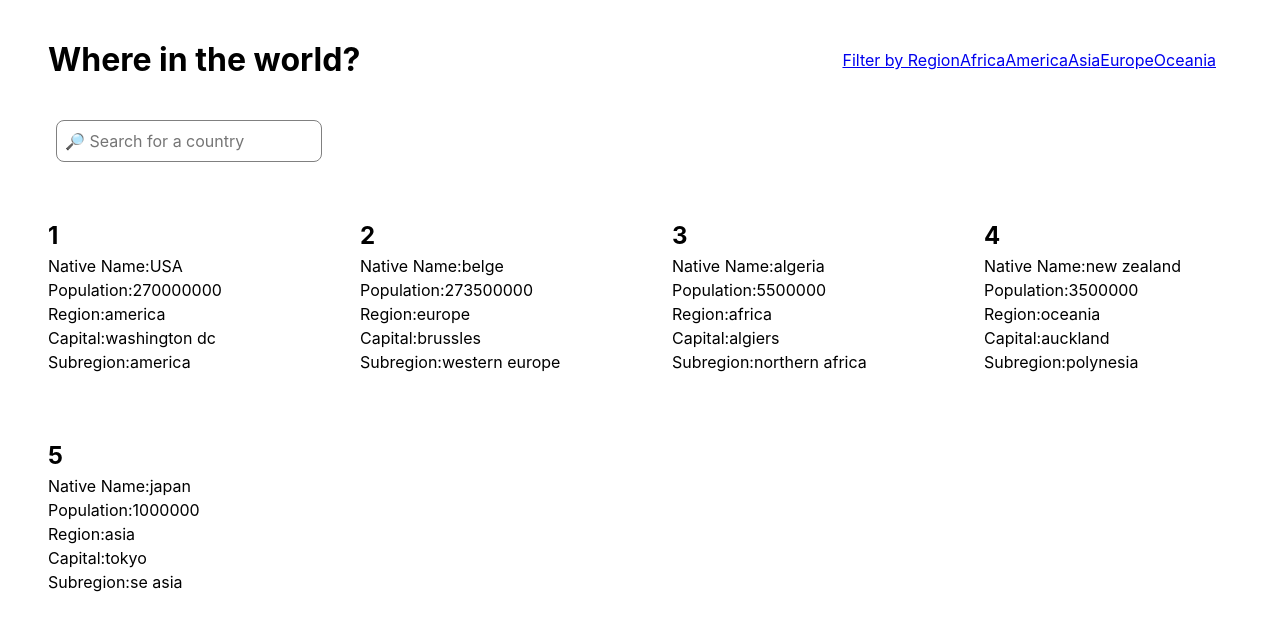
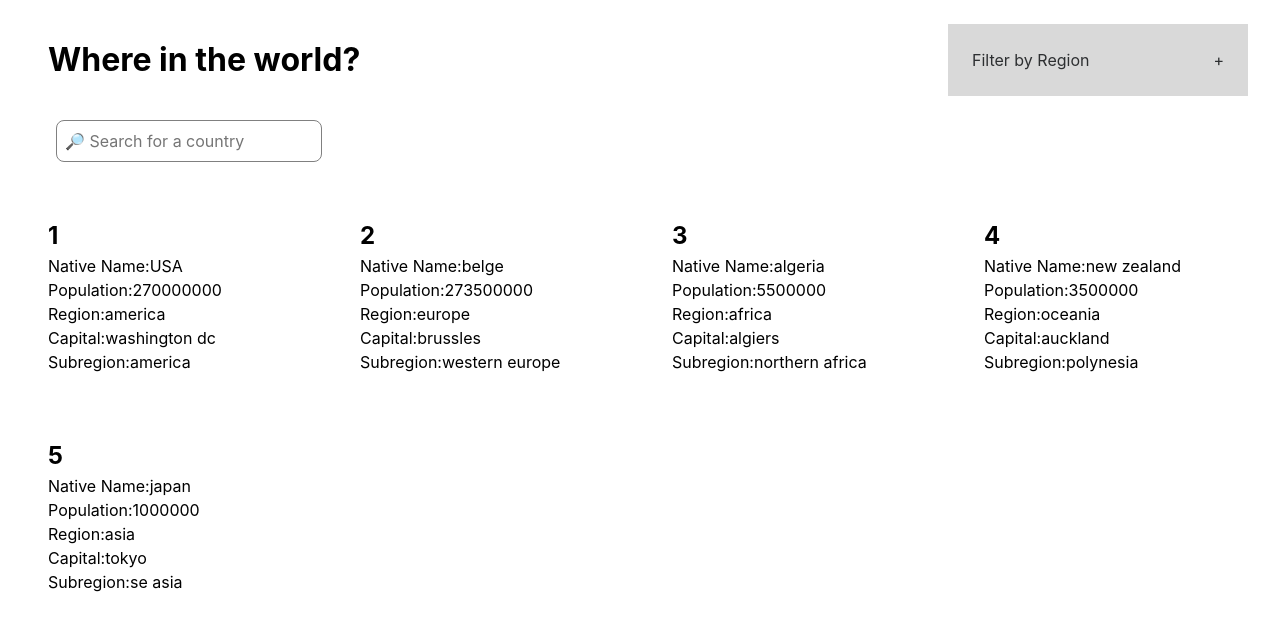
Before and after one commit to misathemeb/rest-countries, a React (Create React App) app in the folder countries-FE/: page / in a window 1280 px wide. Shown: the top 630 px of the page. Built offline with nearby package versions, Linux system fonts and the light colour scheme.

Commit message:
implemented nav dropdown

```diff
--- a/countries-FE/src/components/Header/header.css
+++ b/countries-FE/src/components/Header/header.css
@@ -1,5 +1,5 @@
 
-.Title, .nav  {
+.Title  {
     padding: 1.5em 2em;
     display: flex;
     justify-content: space-between;
@@ -10,12 +10,66 @@ h1 {
     padding: 0 0.5em;
 }
 
-a.nav {
-    text-decoration: none;
-}
-
 a.title {
     text-decoration: none;
     cursor: pointer;
     color: black;
 }
+
+li a {
+    text-decoration : none;
+    color : #2d2f31;
+    list-style: none;
+}
+
+.nav {
+    width : 300px;
+    background: #d9d9d9;
+  }
+
+  .span-nav {
+    padding : 1.5em;
+    border-radius: 20px;
+    color : #2d2f31;
+    font-size : 1em;
+    cursor : pointer;
+    display: block;
+  }
+
+  .span-nav::after {
+    float: right;
+    right: 10%;
+    content: "+";
+  }
+
+  .slide {
+    clear: both;
+    width: 100%;
+    height: 0px;
+    overflow: hidden;
+    text-align: center;
+    transition: height .4s ease;
+  }
+
+  .slide li {
+      padding : 30px;
+    }
+
+  #touch {
+      position: absolute;
+      opacity: 0;
+      height: 0px;
+    }
+
+  #touch:checked + .slide {
+      height: auto;
+    }
+
+
+    .dropdown li {
+        /* position:  absolute;
+        top:100%;
+        left:0;
+        right:0;
+        z-index:1; */
+    }
--- a/countries-FE/src/components/nav/nav.js
+++ b/countries-FE/src/components/nav/nav.js
@@ -34,17 +34,20 @@ import SearchBar from '../SearchBar/searchBar';
         return (
           <>
           <nav className='nav'>
-            <Link to='/'>Filter by Region</Link>
-            <br></br>
-            <Link to='/region/africa'>Africa</Link>
-            <br></br>
-            <Link to='/region/america'>America</Link>
-            <br></br>
-            <Link to='/region/asia'>Asia</Link>
-            <br></br>
-            <Link to='/region/europe'>Europe</Link>
-            <br></br>
-            <Link to='/region/oceania'>Oceania</Link>
+            <label for='touch'><Link to='/'></Link><span className='span-nav'>Filter by Region</span></label>
+            <input type='checkbox' id='touch'></input>
+
+            <ul className='slide'>
+              <li className='dropdown'><Link to='/region/africa'>Africa</Link></li>
+
+              <li className='dropdown'><Link to='/region/america'>America</Link></li>
+
+              <li className='dropdown'><Link to='/region/asia'>Asia</Link></li>
+
+              <li className='dropdown'><Link to='/region/europe'>Europe</Link></li>
+
+              <li className='dropdown'><Link to='/region/oceania'>Oceania</Link></li>
+            </ul>
           </nav>
           </>
         );
```
